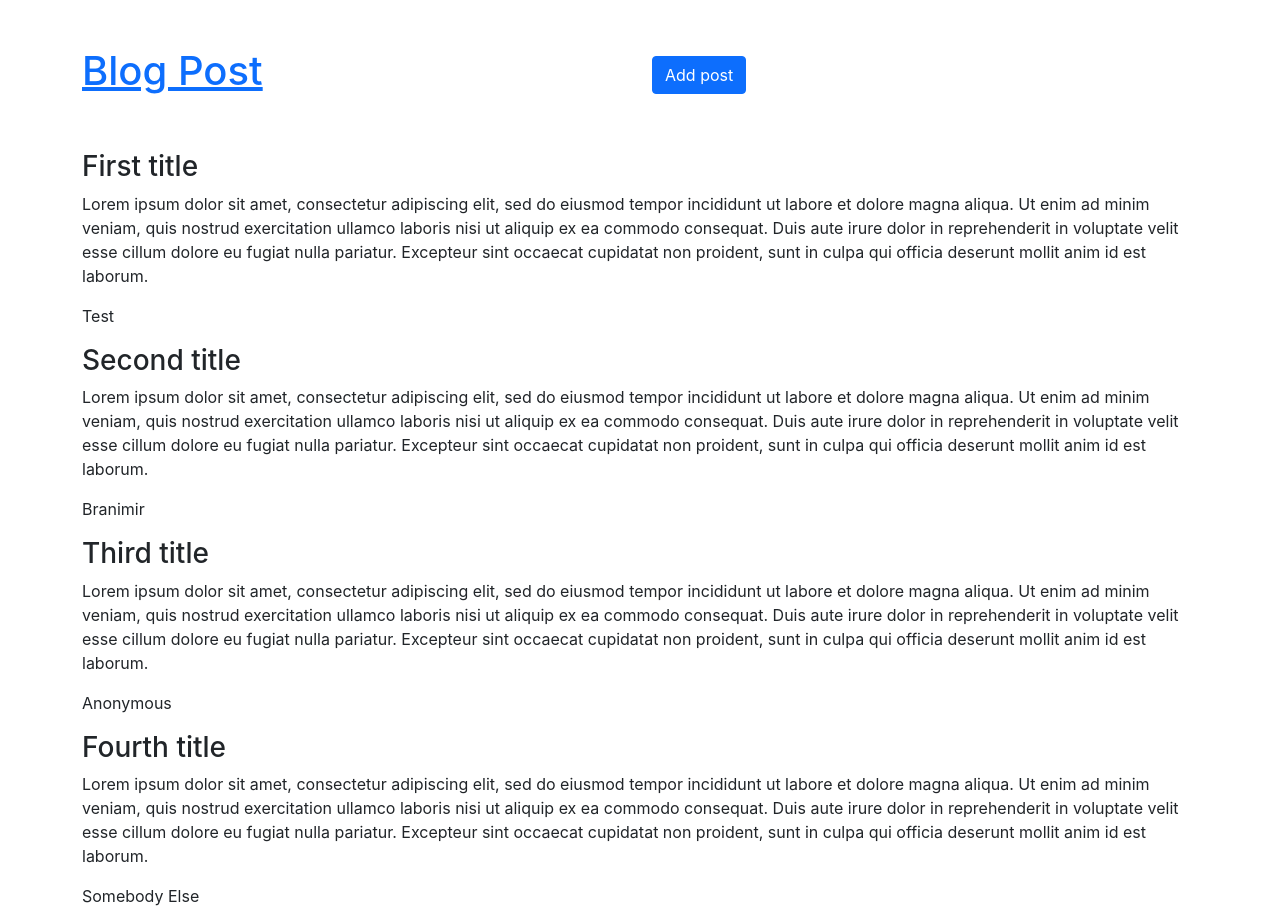
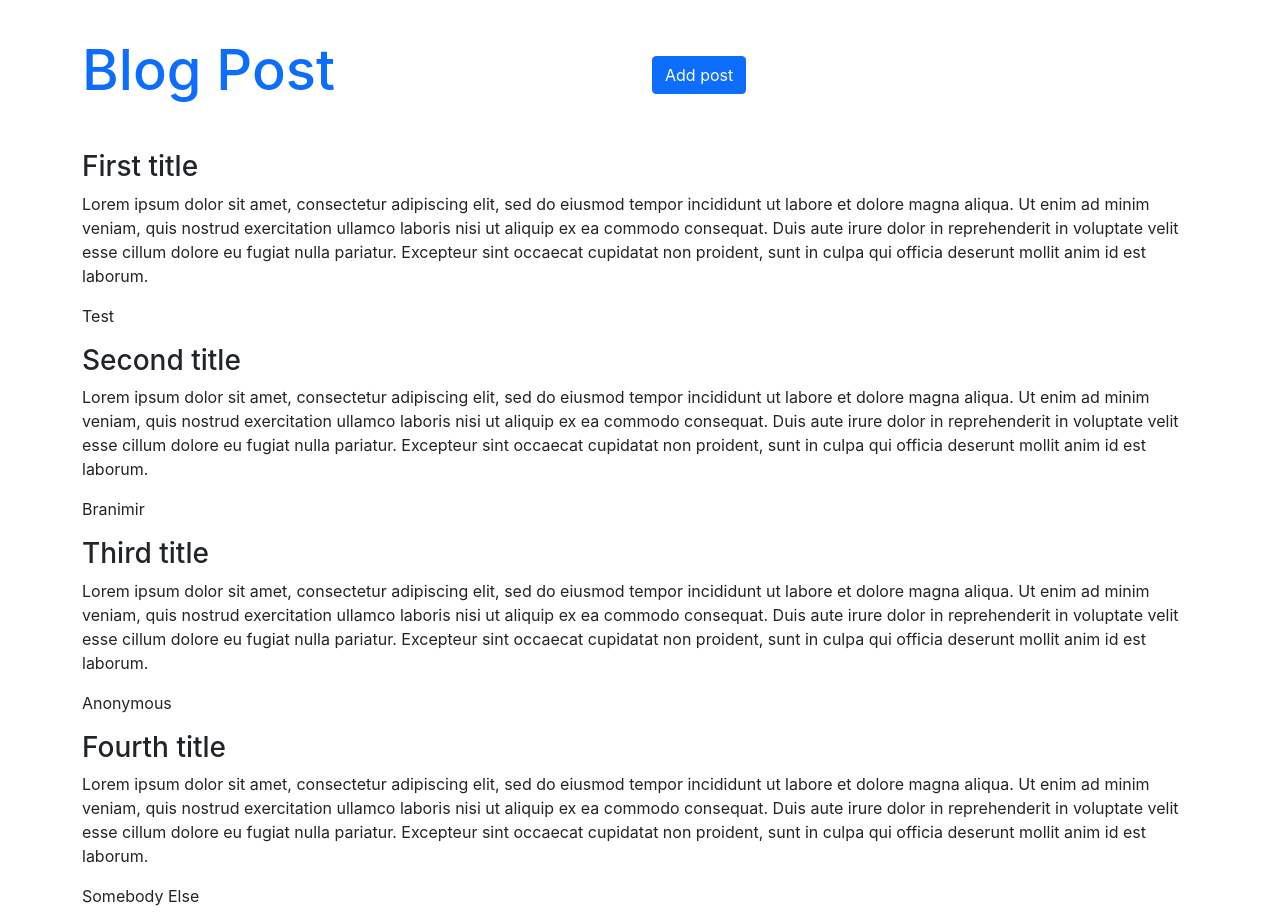
Before and after one commit to Branimir026/blogpost-json-server, a React (Create React App) app: page / in a window 1280 px wide. Built offline with nearby package versions, Linux system fonts and the light colour scheme; data requests are answered from the project's data file; the HTML template or start-up script is replaced by a standard one.

Commit message:
Changed for logo

```diff
--- a/src/App.css
+++ b/src/App.css
@@ -7,6 +7,11 @@
   height: 150px;
 }
 
-.header > h1 {
+.logo {
+  width: fit-content !important;
+  text-decoration: none;
+}
+
+.header h1 {
   font-size: 3.5rem;
 }
```
